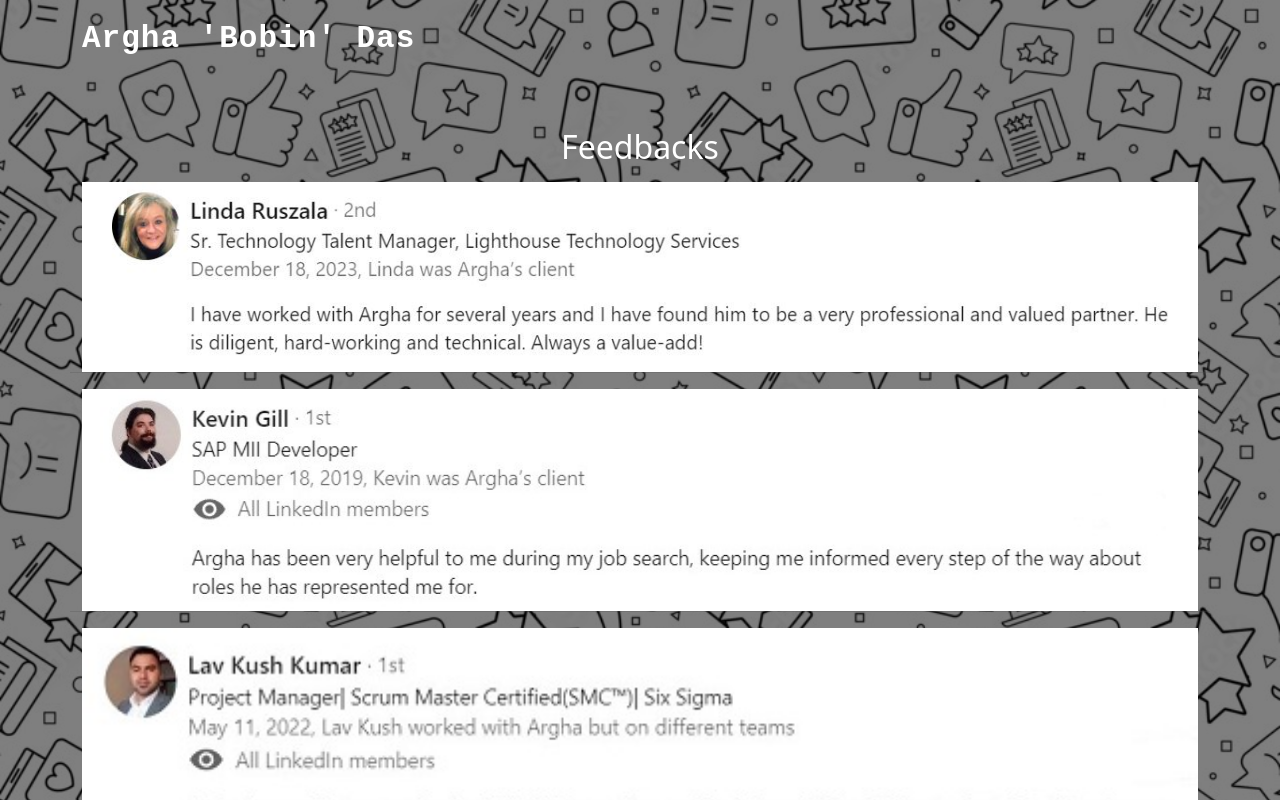
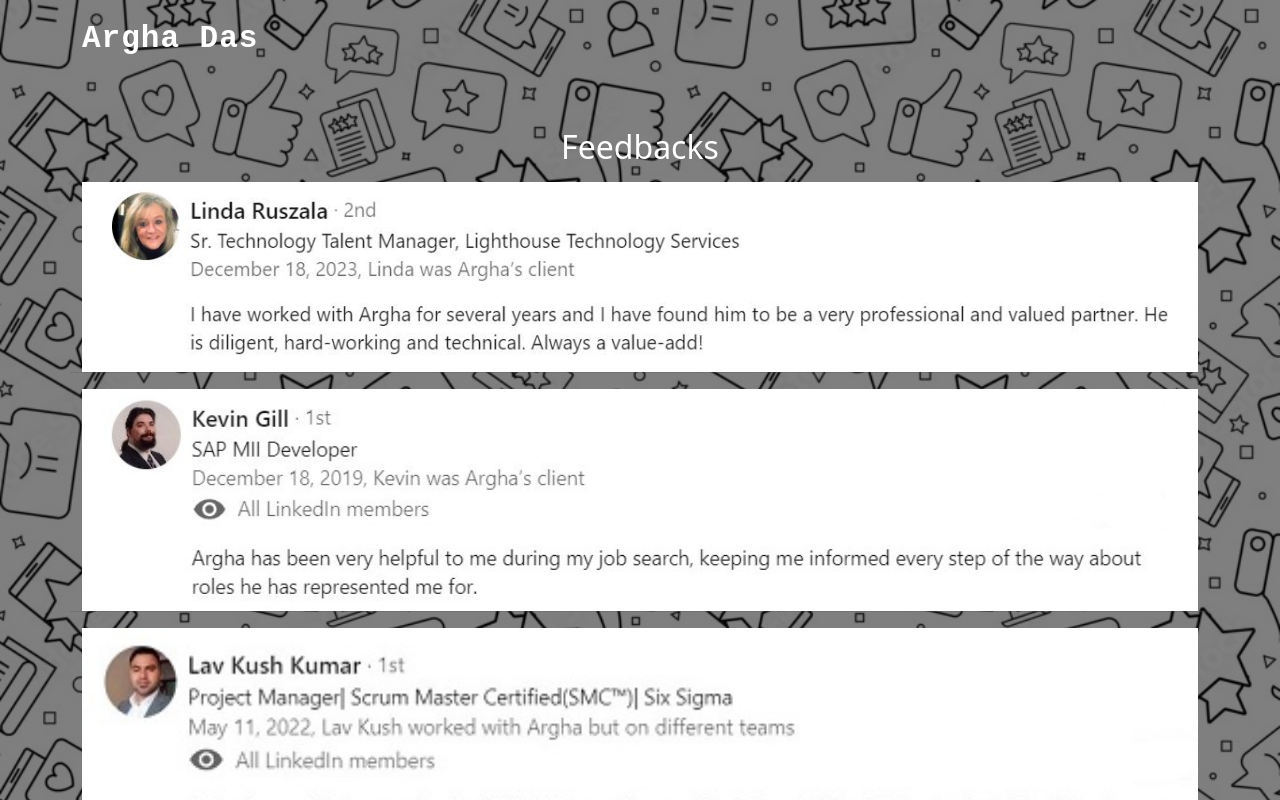
Before and after one commit to argha2recruit/Portfolio, a plain HTML site: page review.html in a window 1280 px wide. Shown: the top 800 px of the page. Drawn offline with Linux system fonts and the light colour scheme.

Commit message:
Update review.html

```diff
--- a/review.html
+++ b/review.html
@@ -41,7 +41,7 @@
     <!-- ======= Header ======= -->
     <header id="header" class="fixed-top">
       <div class="container d-flex align-items-center justify-content-between">
-        <h1 class="logo"><a href="index.html">Argha 'Bobin' Das</a></h1>
+        <h1 class="logo"><a href="index.html">Argha Das</a></h1>
       </div>
     </header><!-- End Header -->
 
@@ -101,7 +101,7 @@
             <div class="row">
                 <div class="col-sm-12">
                     <div class="copyright-box">
-                        <p class="copyright">&copy; Copyright <strong>Argha 'Bobin' Das</strong> All Rights Reserved</p>
+                        <p class="copyright">&copy; Copyright <strong>Argha Das</strong> All Rights Reserved</p>
 
                     </div>
                 </div>
```
